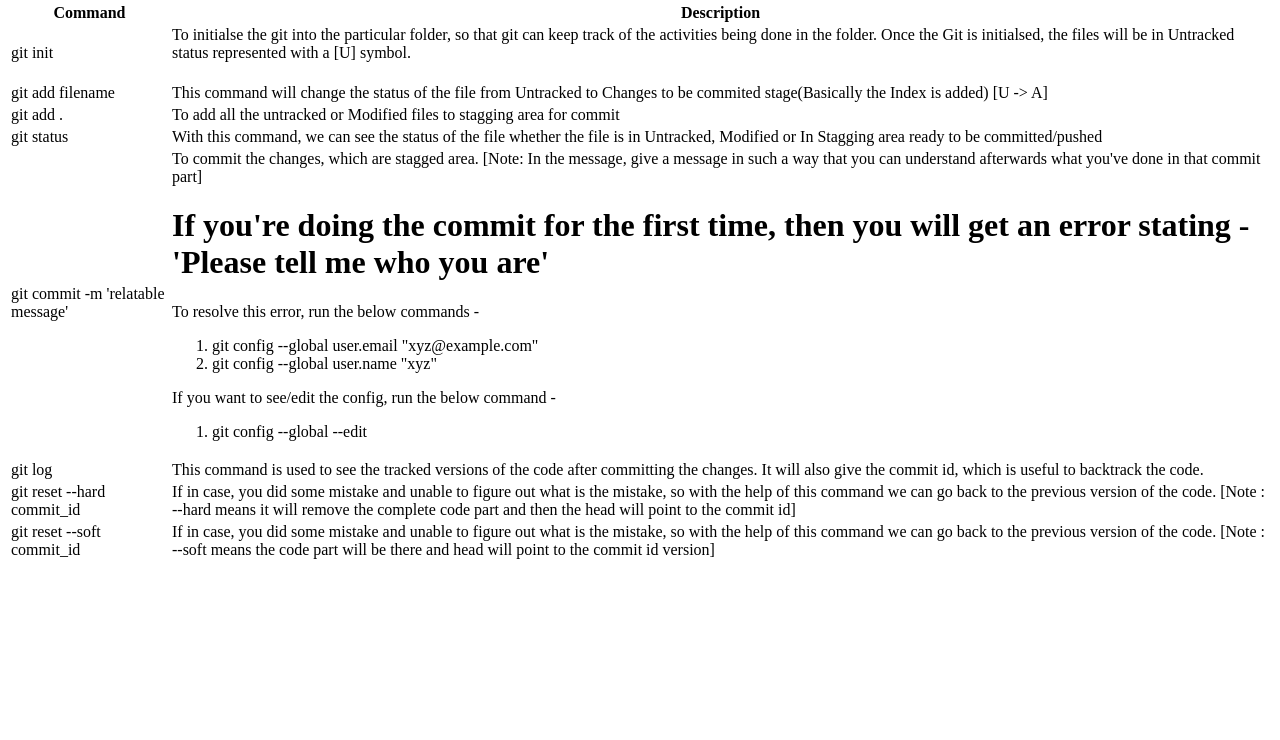
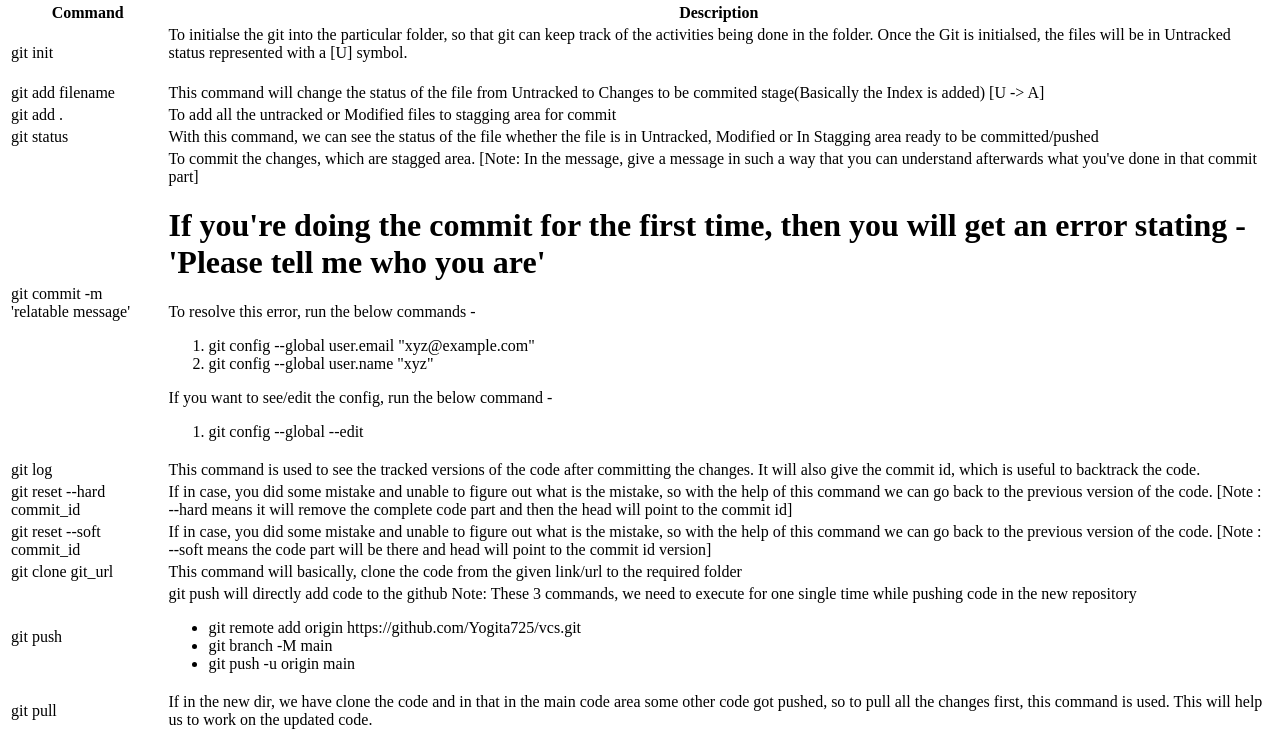
Before and after one commit to Yogita725/vcs, a plain HTML site: page index.html in a window 1280 px wide. Shown: the part 211-951 px from the top of the page. Before the commit the page ends 800 px from the top, so only its background shows below. Drawn offline with Linux system fonts and the light colour scheme.

Commit message:
Added few more commands

```diff
--- a/index.html
+++ b/index.html
@@ -71,6 +71,28 @@
                 [Note : --soft means the code part will be there and head will point to the commit id version]
             </td>
         </tr>
+        <tr>
+            <td>git clone git_url</td>
+            <td>This command will basically, clone the code from the given link/url to the required folder</td>
+        </tr>
+        <tr>
+            <td>git push</td>
+            <td>git push will directly add code to the github
+                Note: These 3 commands, we need to execute for one single time while pushing code in the new repository
+                <ul>
+                    <li>git remote add origin https://github.com/Yogita725/vcs.git </li>
+                    <li>git branch -M main</li>
+                    <li>git push -u origin main</li>
+                </ul>
+            </td>
+        </tr>
+        <tr>
+            <td>git pull</td>
+            <td>If in the new dir, we have clone the code and in that in the main code area
+                some other code got pushed, so to pull all the changes first, this command is used.
+                This will help us to work on the updated code.
+            </td>
+        </tr>
     </table>
 </body>
 </html>
```
Also changed, not shown: Images/github.jpg (added).
